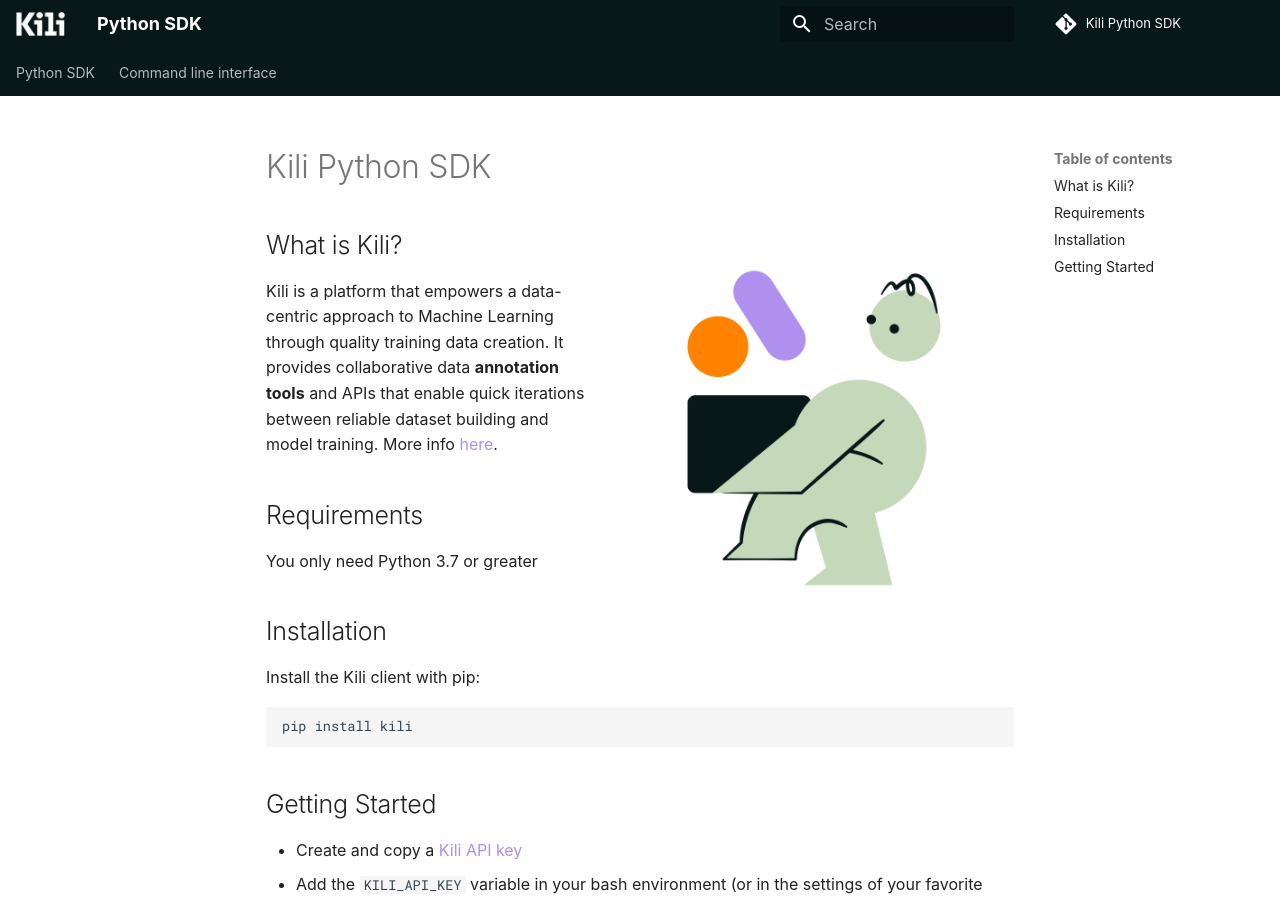
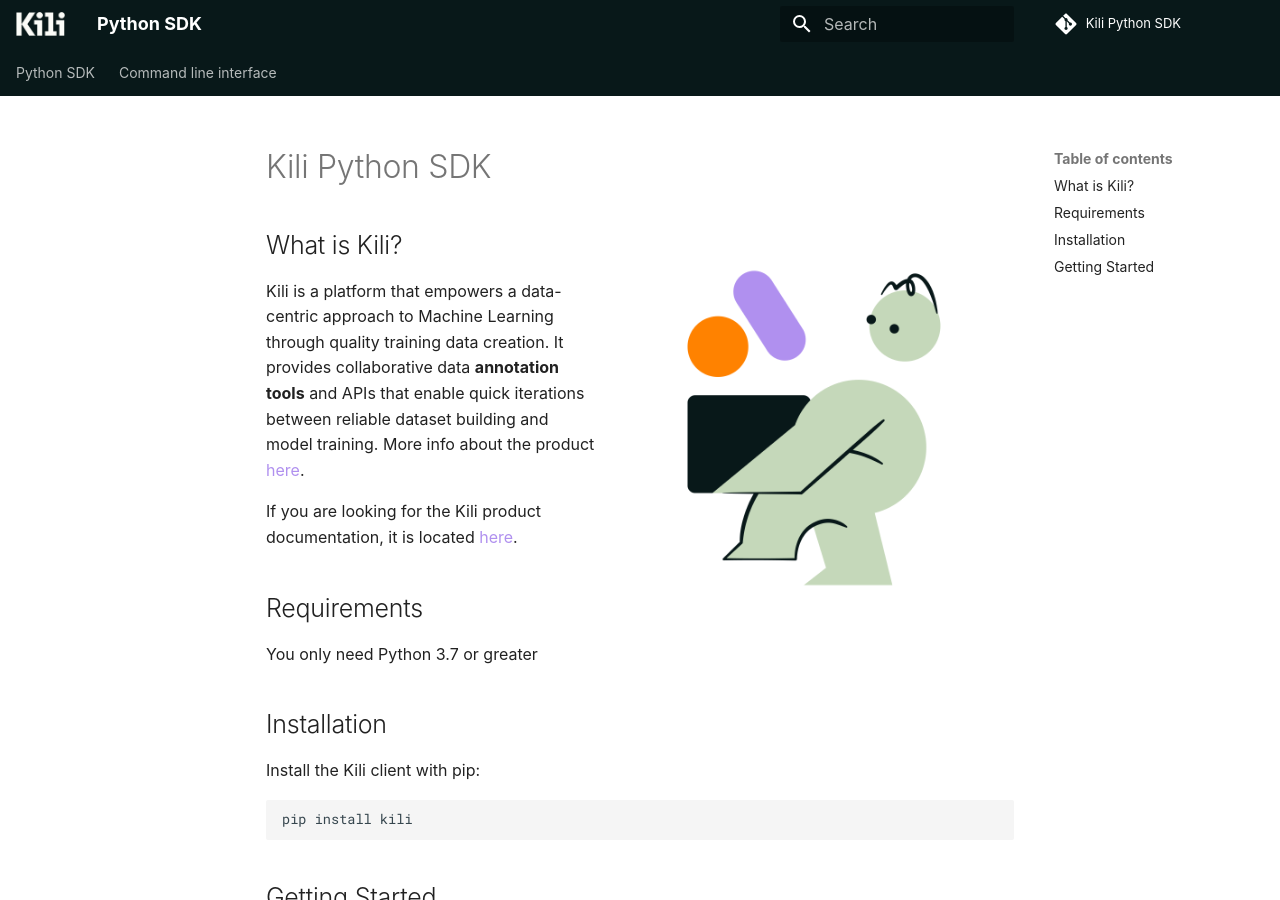
Before and after one commit to kili-technology/kili-python-sdk, an MkDocs documentation site: the page built from docs/index.md, in a window 1280 px wide and 900 px high. Built offline with MkDocs 1.6.1 and Material for MkDocs 9.7.7, drawn with Linux system fonts in a browser that asks for light colours; some web fonts are replaced; comment, search, counter and statistics services are not loaded; the version menu is left out.

Commit message:
docs: add a link toward the general Kili documentation (#765)

```diff
--- a/docs/index.md
+++ b/docs/index.md
@@ -2,7 +2,9 @@
 
 <img src="assets/Kili_Core_Illustration_Interact.png" alt="Kili Character" align="right" style="height:400px;"/>
 ## What is Kili?
-Kili is a platform that empowers a data-centric approach to Machine Learning through quality training data creation. It provides collaborative data **annotation tools** and APIs that enable quick iterations between reliable dataset building and model training. More info [here](https://kili-technology.com/product/label-annotate).
+Kili is a platform that empowers a data-centric approach to Machine Learning through quality training data creation. It provides collaborative data **annotation tools** and APIs that enable quick iterations between reliable dataset building and model training. More info about the product [here](https://kili-technology.com/product/label-annotate).
+
+If you are looking for the Kili product documentation, it is located [here](https://docs.kili-technology.com/docs).
 
 ## Requirements
 
```
